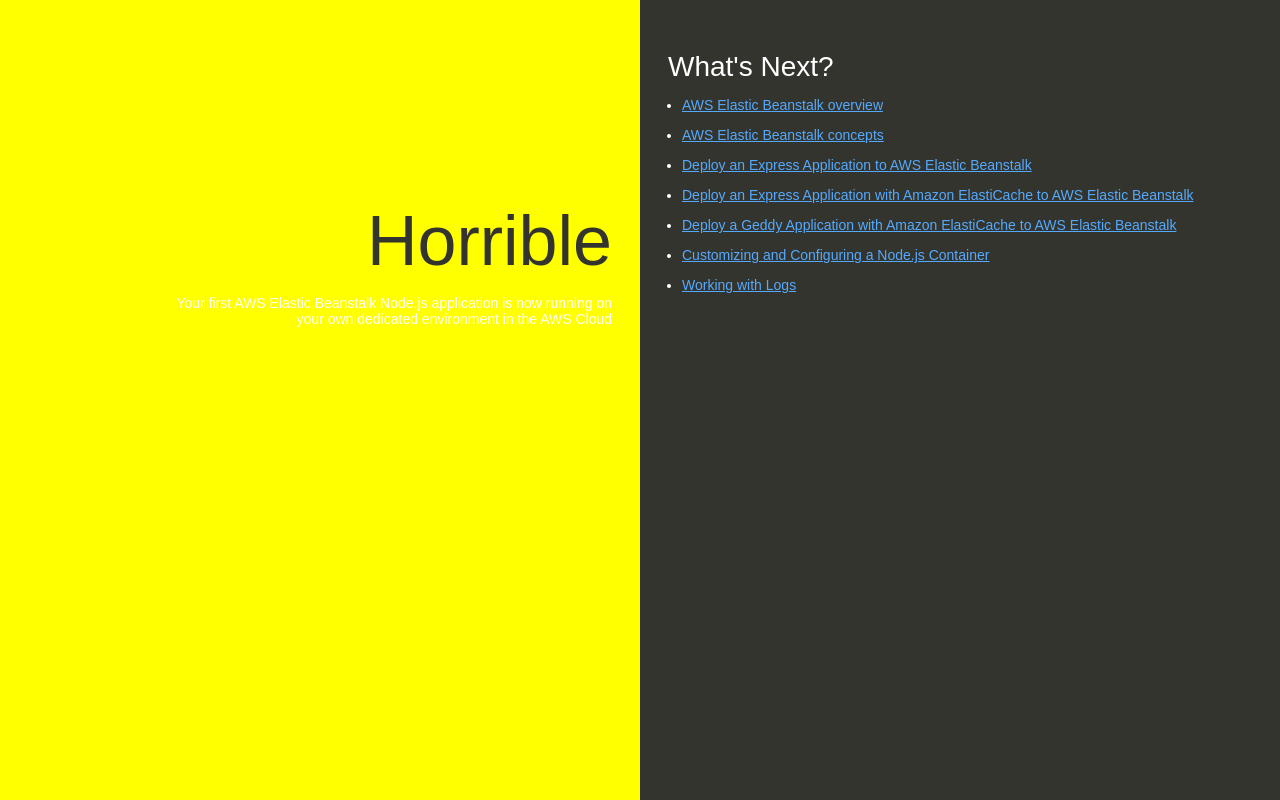
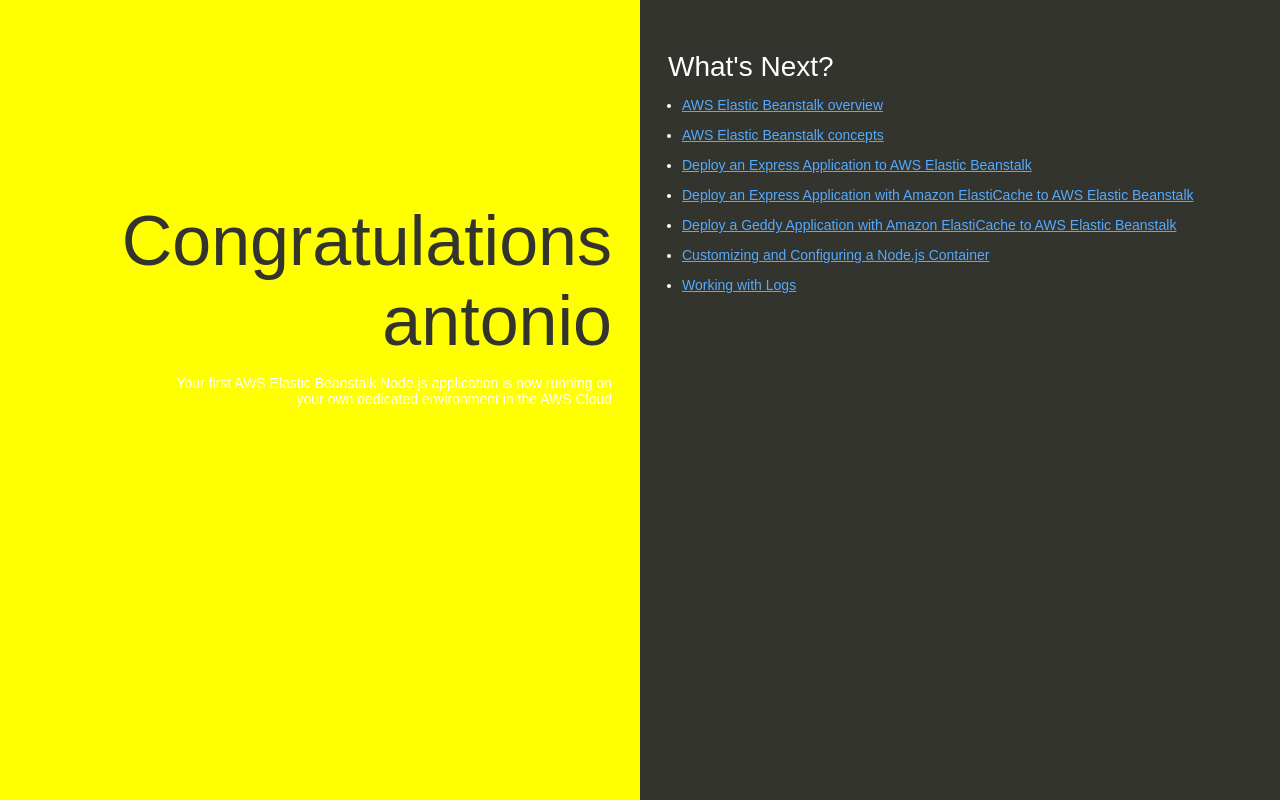
Before and after one commit to tototony12/practicaDevOps, a website: page index.html in a window 1280 px wide. Drawn offline with Linux system fonts and the light colour scheme.

Commit message:
added yml

```diff
--- a/index.html
+++ b/index.html
@@ -74,7 +74,7 @@
   </head>
   <body>
     <div class="textColumn">
-      <h1>Horrible</h1>
+      <h1>Congratulations antonio</h1>
       <p>Your first AWS Elastic Beanstalk Node.js application is now running on your own dedicated environment in the AWS Cloud</p>
     </div>
     <div class="linksColumn">
```
